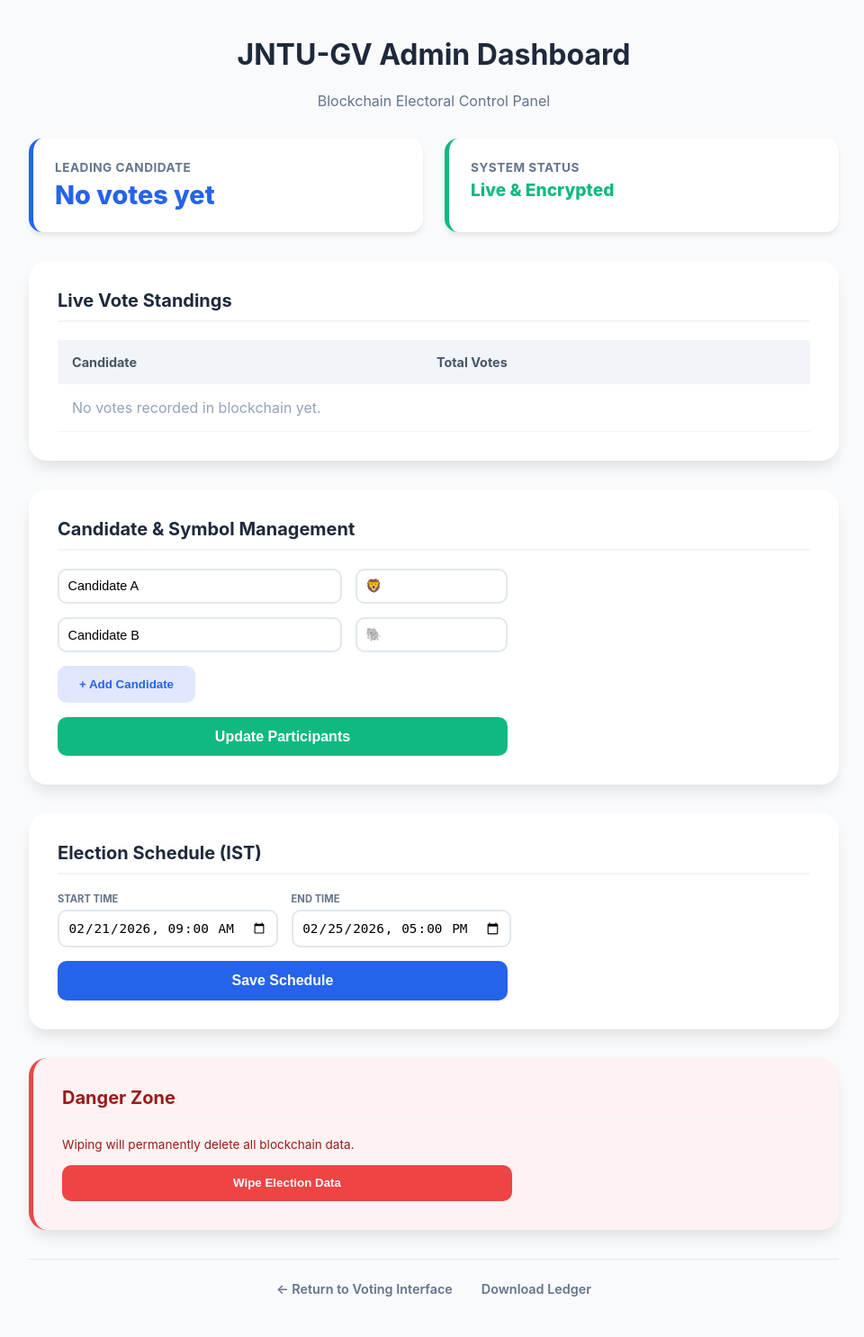
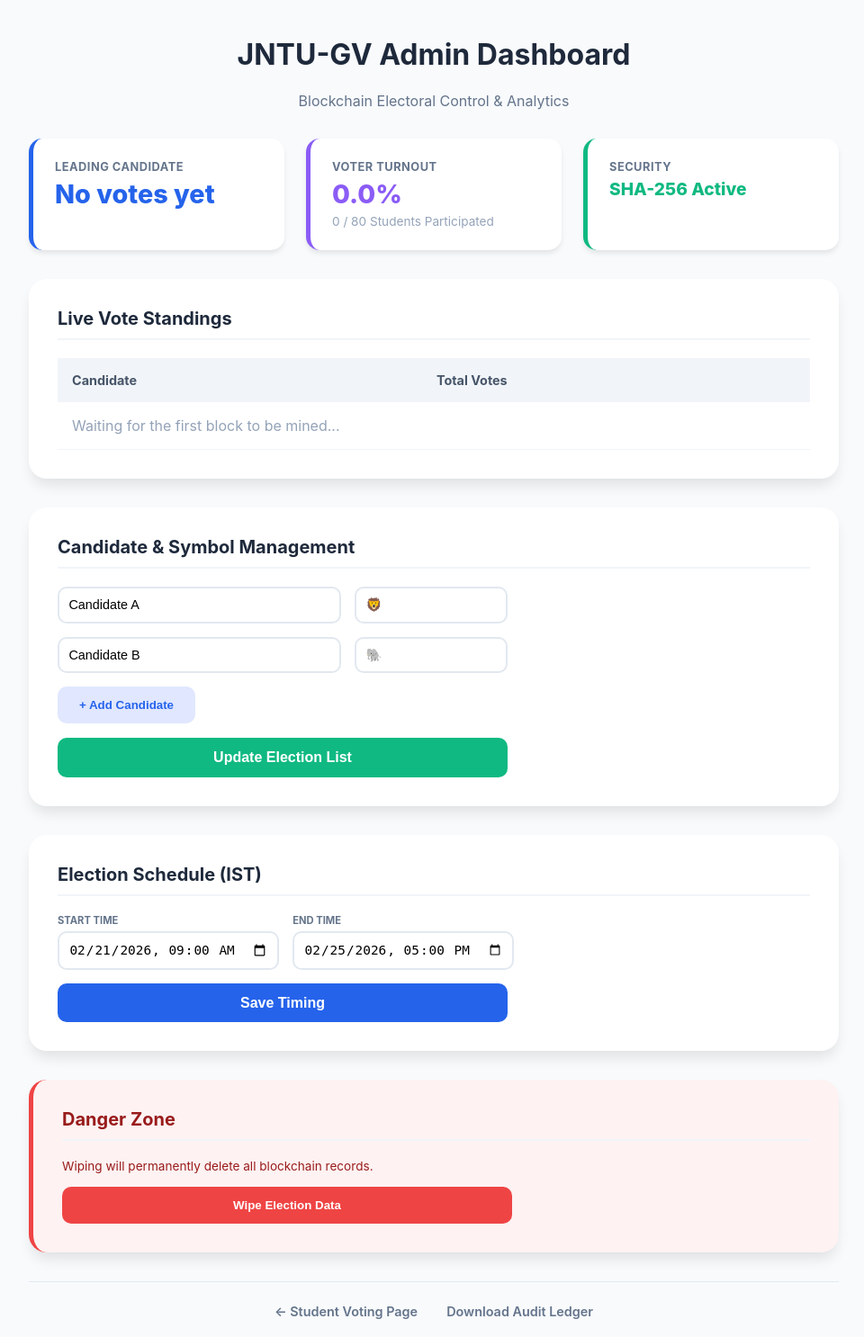
Before and after one commit to prudhvi16131/jntugv-voting-system, a Flask app: page /admin-results/JNTUGV_SECRET in a window 1280 px wide. Shown: the whole page at 90% size, without its empty margins (158-1118 px from the left). Before the commit the page ends 1441 px from the top, so only its background shows below. Run offline with Flask 3, Linux system fonts and the light colour scheme.

Commit message:
Final build with countdown and receipts

```diff
--- a/app.py
+++ b/app.py
@@ -3,13 +3,14 @@ from blockchain import Blockchain
 from datetime import datetime
 import time
 import pytz
+import hashlib
 import os
 
 app = Flask(__name__)
 voting_blockchain = Blockchain()
 
 # --- 1. CONFIGURATION & DATABASE ---
-# Admin can change all of this live from the secret admin dashboard
+# Updated range: 24V11A0501 to 24V11A0580
 voting_config = {
     "start": datetime(2026, 2, 21, 9, 0),
     "end": datetime(2026, 2, 25, 17, 0),
@@ -19,65 +20,78 @@ voting_config = {
     ]
 }
 
-# Automatically generates JNTU-GV IDs from 24V11A0501 to 24V11A0580
 AUTHORIZED_VOTERS = [f"24V11A05{str(i).zfill(2)}" for i in range(1, 81)]
 
 # --- 2. PWA / APP SUPPORT ROUTE ---
-# This serves the manifest.json file from your static folder
 @app.route('/manifest.json')
 def serve_manifest():
     return send_from_directory('static', 'manifest.json')
 
-# --- 3. VOTER ROUTES ---
+# --- 3. VOTER INTERFACE ---
 @app.route('/')
 def index():
-    # Force the app to use India Standard Time (IST)
+    # Force India Standard Time for Render
     IST = pytz.timezone('Asia/Kolkata')
     now = datetime.now(IST).replace(tzinfo=None)
 
+    # Calculate end time in milliseconds for the JS countdown
+    end_ms = int(voting_config["end"].timestamp() * 1000)
+
     if now < voting_config["start"]:
-        return f"<h1>Voting starts at {voting_config['start']} (IST)</h1>"
+        return render_template('index.html', config=voting_config, status="waiting")
     if now > voting_config["end"]:
-        return "<h1>Voting is now closed!</h1>"
+        return render_template('index.html', config=voting_config, status="closed")
 
-    # Pass config so index.html can show the dynamic candidate list
-    return render_template('index.html', config=voting_config)
+    return render_template('index.html', config=voting_config, status="live", end_ms=end_ms)
 
 @app.route('/cast_vote', methods=['POST'])
 def cast_vote():
     voter_id = request.form.get('voter_id')
     candidate = request.form.get('candidate')
 
-    # Security: Database Check
+    # Security: Database & Double-Voting Checks
     if voter_id not in AUTHORIZED_VOTERS:
-        return "<h1>Error: Unauthorized Student ID</h1>", 403
+        return "<h1>Unauthorized Student ID</h1>", 403
 
-    # Security: Double-Voting Prevention
     for block in voting_blockchain.chain:
         for tx in block.transactions:
             if tx.get('voter_id') == voter_id:
                 return "<h1>Error: You have already cast your vote!</h1>", 403
 
-    # Mine the vote into the Blockchain
-    vote_data = {"voter_id": voter_id, "candidate": candidate, "timestamp": time.time()}
+    # Upgrade: Generate Digital Receipt (Hash-based Verification)
+    receipt_raw = f"{voter_id}{time.time()}"
+    receipt = hashlib.sha256(receipt_raw.encode()).hexdigest()[:10].upper()
+
+    vote_data = {
+        "voter_id": voter_id,
+        "candidate": candidate,
+        "receipt": receipt,
+        "timestamp": time.time()
+    }
+
     voting_blockchain.add_new_transaction(vote_data)
     voting_blockchain.mine()
 
-    # Render the professional success page
-    return render_template('success.html')
+    return render_template('success.html', receipt=receipt)
 
-# --- 4. ADMIN & RESULTS ROUTES ---
+# --- 4. ADMIN DASHBOARD & ANALYTICS ---
 @app.route('/admin-results/JNTUGV_SECRET')
 def admin_results():
     tally = {}
+    total_votes = 0
     for block in voting_blockchain.chain[1:]:
         for tx in block.transactions:
             candidate = tx.get('candidate')
             if candidate:
                 tally[candidate] = tally.get(candidate, 0) + 1
+                total_votes += 1
 
+    # Upgrade: Voter Participation Analytics
+    turnout = round((total_votes / len(AUTHORIZED_VOTERS)) * 100, 1)
     winner = max(tally, key=tally.get) if tally else "No votes yet"
-    return render_template('results.html', tally=tally, winner=winner, config=voting_config)
+
+    return render_template('results.html', tally=tally, winner=winner,
+                           config=voting_config, turnout=turnout, total=total_votes)
 
 @app.route('/update-time', methods=['POST'])
 def update_time():
@@ -91,12 +105,10 @@ def update_time():
 def update_candidates():
     names = request.form.getlist('c_name')
     symbols = request.form.getlist('c_symbol')
-
     updated_list = []
     for n, s in zip(names, symbols):
         if n.strip():
             updated_list.append({"name": n, "symbol": s})
-
     voting_config["candidates"] = updated_list
     return redirect('/admin-results/JNTUGV_SECRET')
 
--- a/templates/results.html
+++ b/templates/results.html
@@ -5,15 +5,18 @@
     <meta name="viewport" content="width=device-width, initial-scale=1.0">
     <title>JNTU-GV Admin Portal</title>
     <style>
-        :root { --primary: #2563eb; --success: #10b981; --danger: #ef4444; --bg: #f8fafc; --text: #1e293b; }
+        :root { --primary: #2563eb; --success: #10b981; --danger: #ef4444; --accent: #8b5cf6; --bg: #f8fafc; --text: #1e293b; }
         body { font-family: 'Inter', system-ui, sans-serif; background: var(--bg); color: var(--text); padding: 20px; margin: 0; }
         .container { max-width: 900px; margin: 0 auto; }
 
         .admin-header { text-align: center; margin-bottom: 2rem; }
-        .stats-grid { display: grid; grid-template-columns: repeat(auto-fit, minmax(240px, 1fr)); gap: 1.5rem; margin-bottom: 2rem; }
+
+        /* Stats Grid with Analytics */
+        .stats-grid { display: grid; grid-template-columns: repeat(auto-fit, minmax(220px, 1fr)); gap: 1.5rem; margin-bottom: 2rem; }
         .stat-box { background: white; padding: 1.5rem; border-radius: 15px; box-shadow: 0 4px 6px -1px rgba(0,0,0,0.1); border-left: 5px solid var(--primary); }
-        .stat-label { font-size: 0.85rem; text-transform: uppercase; color: #64748b; font-weight: 700; letter-spacing: 0.5px; }
+        .stat-label { font-size: 0.8rem; text-transform: uppercase; color: #64748b; font-weight: 700; letter-spacing: 0.5px; }
         .stat-value { font-size: 1.8rem; font-weight: 800; color: var(--primary); margin-top: 5px; }
+        .stat-sub { font-size: 0.85rem; color: #94a3b8; margin-top: 5px; display: block; }
 
         .admin-card { background: white; border-radius: 20px; padding: 2rem; margin-bottom: 2rem; box-shadow: 0 10px 15px -3px rgba(0,0,0,0.1); }
         h3 { margin-top: 0; font-size: 1.25rem; border-bottom: 2px solid #f1f5f9; padding-bottom: 10px; margin-bottom: 20px; }
@@ -22,10 +25,10 @@
         th { text-align: left; padding: 1rem; background: #f1f5f9; color: #475569; font-size: 0.9rem; }
         td { padding: 1rem; border-bottom: 1px solid #f1f5f9; }
 
-        /* Compact Layout for Forms */
+        /* Compact Form Styling */
         .form-container { max-width: 500px; }
         .input-row { display: flex; gap: 15px; margin-bottom: 15px; }
-        input { padding: 0.6rem; border: 2px solid #e2e8f0; border-radius: 10px; font-size: 0.9rem; width: 100%; box-sizing: border-box; transition: border-color 0.2s; }
+        input { padding: 0.65rem; border: 2px solid #e2e8f0; border-radius: 10px; font-size: 0.9rem; width: 100%; box-sizing: border-box; transition: border-color 0.2s; }
         input:focus { border-color: var(--primary); outline: none; }
 
         label { font-size: 0.7rem; font-weight: 700; color: #64748b; text-transform: uppercase; display: block; margin-bottom: 5px; }
@@ -44,7 +47,7 @@
 <div class="container">
     <div class="admin-header">
         <h1>JNTU-GV Admin Dashboard</h1>
-        <p style="color: #64748b;">Blockchain Electoral Control Panel</p>
+        <p style="color: #64748b;">Blockchain Electoral Control & Analytics</p>
     </div>
 
     <div class="stats-grid">
@@ -52,9 +55,14 @@
             <div class="stat-label">Leading Candidate</div>
             <div class="stat-value">{{ winner }}</div>
         </div>
+        <div class="stat-box" style="border-left-color: var(--accent);">
+            <div class="stat-label">Voter Turnout</div>
+            <div class="stat-value" style="color: var(--accent);">{{ turnout }}%</div>
+            <span class="stat-sub">{{ total }} / 80 Students Participated</span>
+        </div>
         <div class="stat-box" style="border-left-color: var(--success);">
-            <div class="stat-label">System Status</div>
-            <div class="stat-value" style="color: var(--success); font-size: 1.2rem;">Live & Encrypted</div>
+            <div class="stat-label">Security</div>
+            <div class="stat-value" style="color: var(--success); font-size: 1.2rem;">SHA-256 Active</div>
         </div>
     </div>
 
@@ -66,7 +74,7 @@
                 {% for name, count in tally.items() %}
                 <tr><td>{{ name }}</td><td><strong>{{ count }}</strong></td></tr>
                 {% else %}
-                <tr><td colspan="2" style="color: #94a3b8;">No votes recorded in blockchain yet.</td></tr>
+                <tr><td colspan="2" style="color: #94a3b8;">Waiting for the first block to be mined...</td></tr>
                 {% endfor %}
             </tbody>
         </table>
@@ -84,7 +92,7 @@
                 {% endfor %}
             </div>
             <button type="button" class="btn btn-add" onclick="addRow()">+ Add Candidate</button>
-            <button type="submit" class="btn btn-save">Update Participants</button>
+            <button type="submit" class="btn btn-save">Update Election List</button>
         </form>
     </div>
 
@@ -101,21 +109,21 @@
                     <input type="datetime-local" name="end_time" value="{{ config.end.strftime('%Y-%m-%dT%H:%M') }}" required>
                 </div>
             </div>
-            <button type="submit" class="btn btn-save" style="background: var(--primary);">Save Schedule</button>
+            <button type="submit" class="btn btn-save" style="background: var(--primary);">Save Timing</button>
         </form>
     </div>
 
     <div class="admin-card" style="border-left: 5px solid var(--danger); background-color: #fef2f2;">
         <h3 style="color: #991b1b;">Danger Zone</h3>
-        <p style="font-size: 0.85rem; color: #991b1b; margin-bottom: 15px;">Wiping will permanently delete all blockchain data.</p>
+        <p style="font-size: 0.85rem; color: #991b1b; margin-bottom: 15px;">Wiping will permanently delete all blockchain records.</p>
         <form action="/reset-election" method="post" onsubmit="return confirm('WARNING: Are you sure you want to delete ALL votes?');" class="form-container">
             <button type="submit" class="btn btn-danger">Wipe Election Data</button>
         </form>
     </div>
 
     <div class="nav-links">
-        <a href="/">← Return to Voting Interface</a>
-        <a href="/ledger">Download Ledger</a>
+        <a href="/">← Student Voting Page</a>
+        <a href="/ledger">Download Audit Ledger</a>
     </div>
 </div>
 
```
Also changed, not shown: templates/index.html (+66 -63 lines), templates/success.html (+99 -19 lines).
